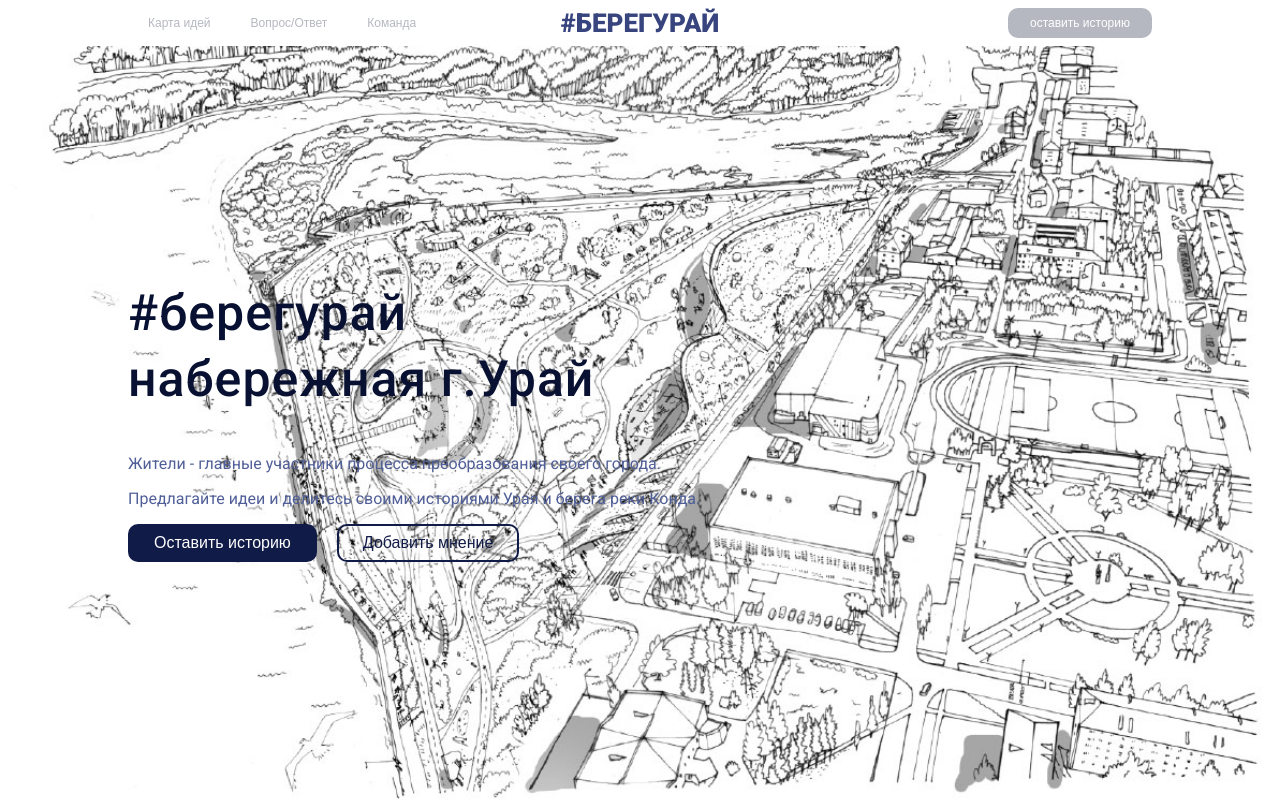
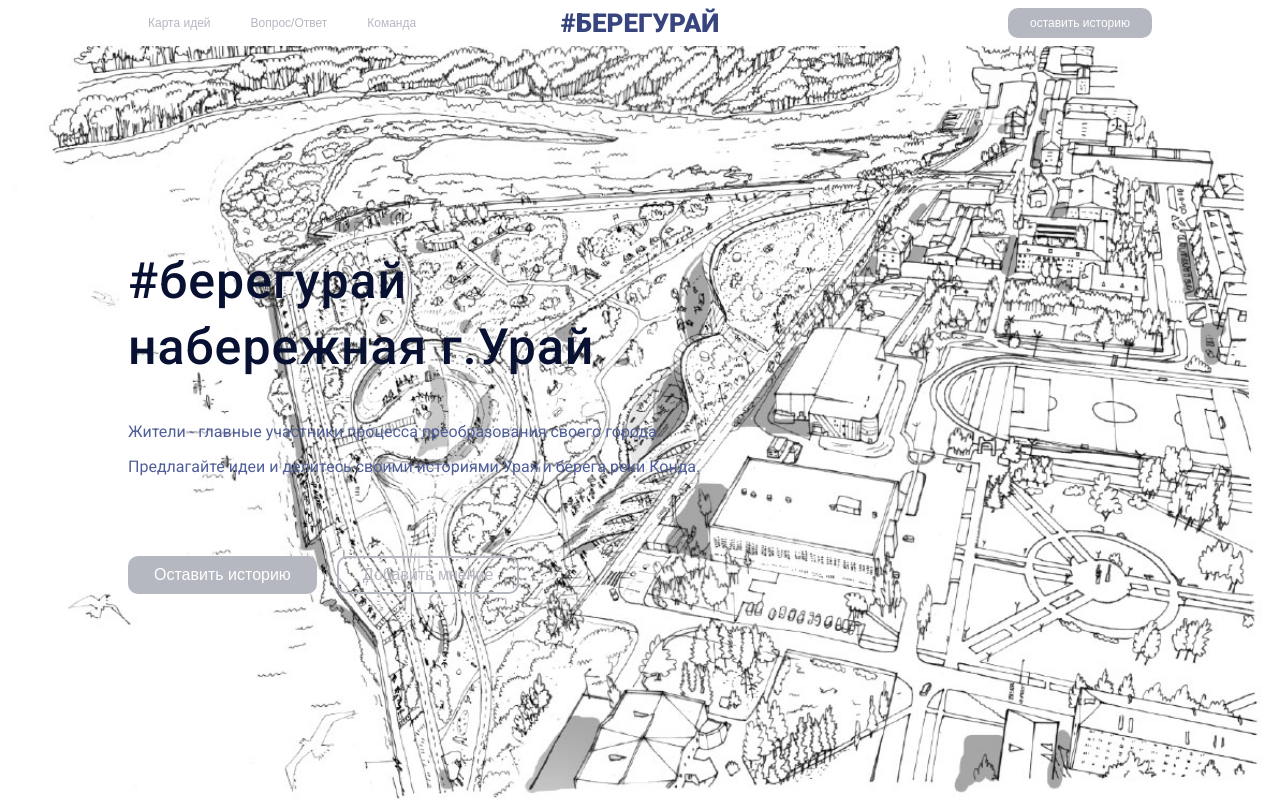
Before and after one commit to designunit/bereguray, a Next.js app: page / in a window 1280 px wide. Built offline with nearby package versions, Linux system fonts and the light colour scheme.

Commit message:
disable other buttons

```diff
--- a/src/components/IndexPage/index.module.css
+++ b/src/components/IndexPage/index.module.css
@@ -24,10 +24,6 @@
     /* width: 50%; */
 
     padding: 0 128px;
-}
-
-.hero .heroButtons {
-    padding-top: 64px;
 }
 
 .about {
--- a/src/components/IndexPage/index.tsx
+++ b/src/components/IndexPage/index.tsx
@@ -47,18 +47,23 @@ const IndexPage = () => (
                 Предлагайте идеи и делитесь своими историями Урая и берега реки Конда.
             </p>
 
-            <div className={styles.heroButtons}>
+            <div
+                style={{
+                    paddingTop: '64px'
+                }}
+            >
                 <Button
+                    disabled
                     style={{
                         marginRight: '20px'
                     }}
                     theme={'primary'}
                 >
                     Оставить историю
-                        </Button>
-                <Button>
+                </Button>
+                <Button disabled>
                     Добавить мнение
-                        </Button>
+                </Button>
             </div>
         </PageSection>
 
```
